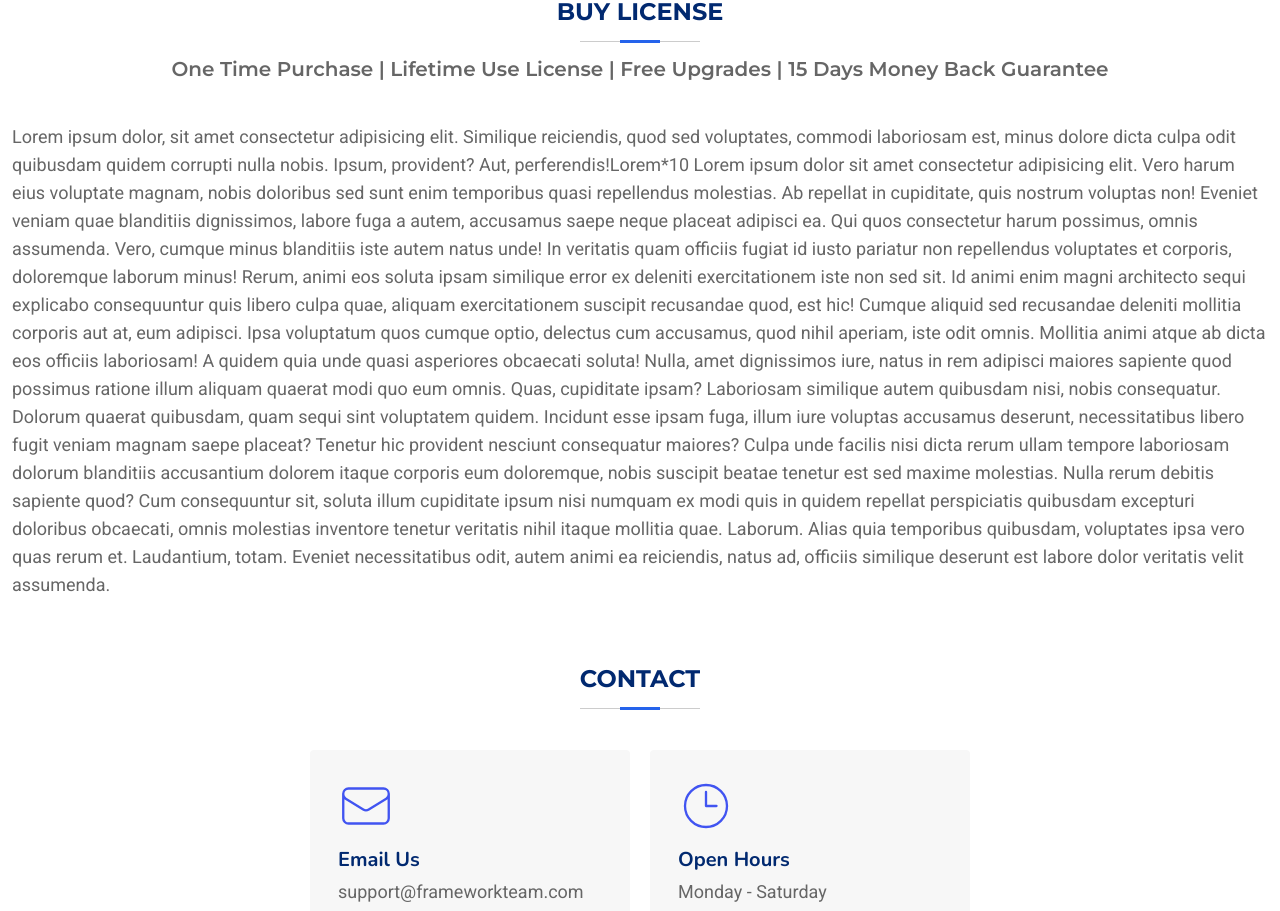
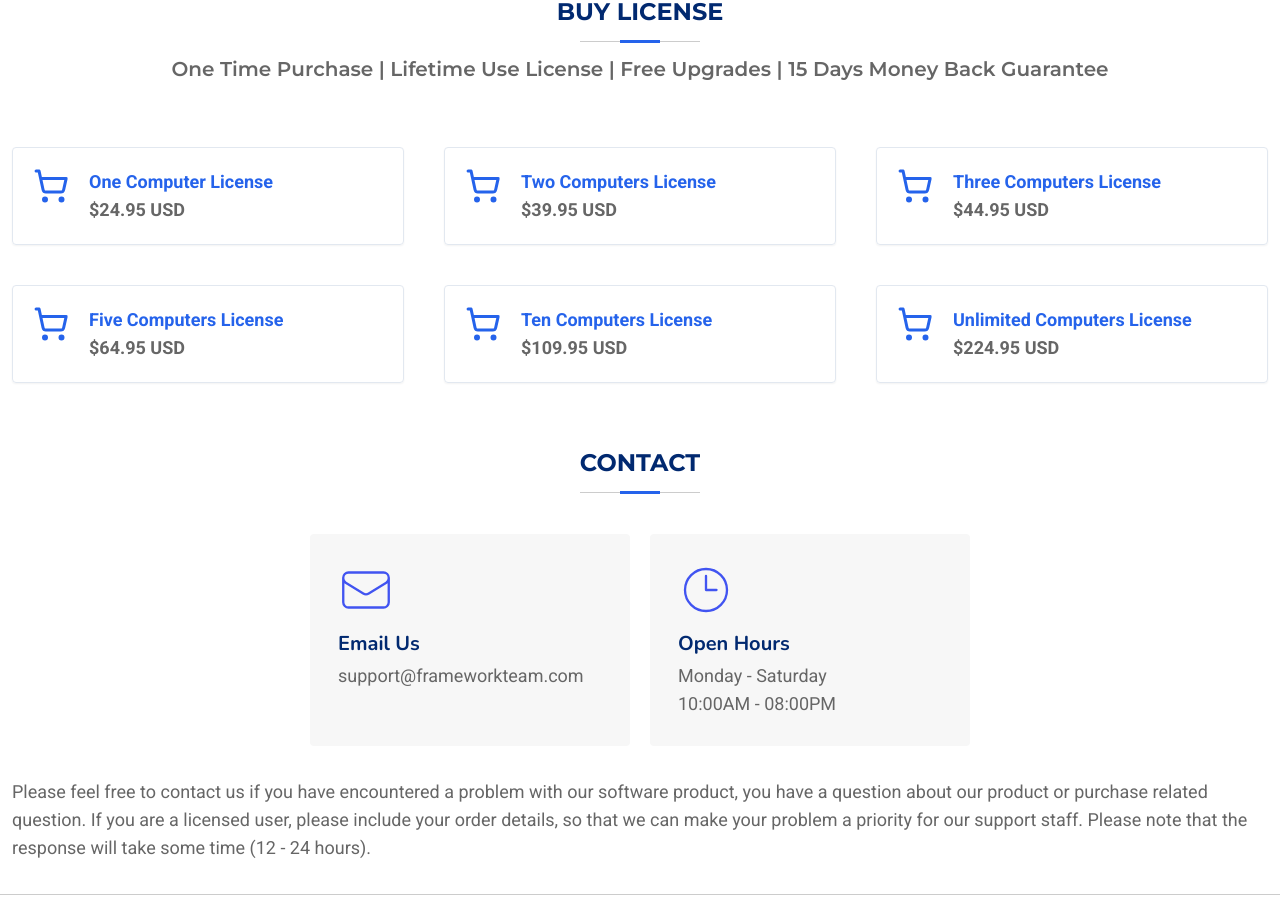
Before and after one commit to ChauhanJaved/jpg-to-pdf-converter, a Next.js app: page / in a window 1280 px wide. Shown: the part 3080-3991 px from the top of the page. Built offline with nearby package versions, Linux system fonts and the light colour scheme.

Commit message:
purchase component update

```diff
--- a/src/components/purchase.tsx
+++ b/src/components/purchase.tsx
@@ -1,10 +1,13 @@
 import {
   HeaderNavItems,
+  licenseOptions,
   portfolioItems,
   ProductIDs,
 } from "@/data/website-data";
 import React from "react";
 import SectionHeader from "./ui/section-header";
+import { ShoppingCart } from "lucide-react";
+import Link from "next/link";
 
 export default function Purchase() {
   const portfolioItem = portfolioItems.find(
@@ -24,44 +27,20 @@ export default function Purchase() {
               : "One Time Purchase | Lifetime Use License | Free Upgrades | 15 Days Money Back Guarantee"
           }
         />
-        <div className="mt-10">
-          Lorem ipsum dolor, sit amet consectetur adipisicing elit. Similique
-          reiciendis, quod sed voluptates, commodi laboriosam est, minus dolore
-          dicta culpa odit quibusdam quidem corrupti nulla nobis. Ipsum,
-          provident? Aut, perferendis!Lorem*10 Lorem ipsum dolor sit amet
-          consectetur adipisicing elit. Vero harum eius voluptate magnam, nobis
-          doloribus sed sunt enim temporibus quasi repellendus molestias. Ab
-          repellat in cupiditate, quis nostrum voluptas non! Eveniet veniam quae
-          blanditiis dignissimos, labore fuga a autem, accusamus saepe neque
-          placeat adipisci ea. Qui quos consectetur harum possimus, omnis
-          assumenda. Vero, cumque minus blanditiis iste autem natus unde! In
-          veritatis quam officiis fugiat id iusto pariatur non repellendus
-          voluptates et corporis, doloremque laborum minus! Rerum, animi eos
-          soluta ipsam similique error ex deleniti exercitationem iste non sed
-          sit. Id animi enim magni architecto sequi explicabo consequuntur quis
-          libero culpa quae, aliquam exercitationem suscipit recusandae quod,
-          est hic! Cumque aliquid sed recusandae deleniti mollitia corporis aut
-          at, eum adipisci. Ipsa voluptatum quos cumque optio, delectus cum
-          accusamus, quod nihil aperiam, iste odit omnis. Mollitia animi atque
-          ab dicta eos officiis laboriosam! A quidem quia unde quasi asperiores
-          obcaecati soluta! Nulla, amet dignissimos iure, natus in rem adipisci
-          maiores sapiente quod possimus ratione illum aliquam quaerat modi quo
-          eum omnis. Quas, cupiditate ipsam? Laboriosam similique autem
-          quibusdam nisi, nobis consequatur. Dolorum quaerat quibusdam, quam
-          sequi sint voluptatem quidem. Incidunt esse ipsam fuga, illum iure
-          voluptas accusamus deserunt, necessitatibus libero fugit veniam magnam
-          saepe placeat? Tenetur hic provident nesciunt consequatur maiores?
-          Culpa unde facilis nisi dicta rerum ullam tempore laboriosam dolorum
-          blanditiis accusantium dolorem itaque corporis eum doloremque, nobis
-          suscipit beatae tenetur est sed maxime molestias. Nulla rerum debitis
-          sapiente quod? Cum consequuntur sit, soluta illum cupiditate ipsum
-          nisi numquam ex modi quis in quidem repellat perspiciatis quibusdam
-          excepturi doloribus obcaecati, omnis molestias inventore tenetur
-          veritatis nihil itaque mollitia quae. Laborum. Alias quia temporibus
-          quibusdam, voluptates ipsa vero quas rerum et. Laudantium, totam.
-          Eveniet necessitatibus odit, autem animi ea reiciendis, natus ad,
-          officiis similique deserunt est labore dolor veritatis velit
-          assumenda.
+        <div className="mt-16 grid grid-cols-1 gap-10 sm:grid-cols-2 lg:grid-cols-3">
+          {licenseOptions.map((license, index) => (
+            <Link target="_blank" key={index} href={license.paymentLink}>
+              <div className="flex flex-row rounded border p-5 shadow-sm">
+                <ShoppingCart className="mr-5 h-8 w-8 text-primary sm:h-9 sm:w-9" />
+                <div className="flex flex-col items-start justify-center font-bold">
+                  <p className="text-base text-primary sm:text-lg">
+                    {license.licenseType}{" "}
+                  </p>
+                  <p className="text-base sm:text-lg"> {license.price}</p>
+                </div>
+              </div>
+            </Link>
+          ))}
         </div>
       </section>
     )
--- a/src/data/website-data.tsx
+++ b/src/data/website-data.tsx
@@ -2445,3 +2445,42 @@ export const portfolioItems: portfolioItem[] = [
     },
   },
 ];
+
+export const licenseOptions = [
+  {
+    licenseType: "One Computer License",
+    price: "$24.95 USD",
+    paymentLink:
+      "https://frameworkteam.onfastspring.com/jpg-to-pdf-converter-one-computer-license",
+  },
+  {
+    licenseType: "Two Computers License",
+    price: "$39.95 USD",
+    paymentLink:
+      "https://frameworkteam.onfastspring.com/jpg-to-pdf-converter-two-computers-license",
+  },
+  {
+    licenseType: "Three Computers License",
+    price: "$44.95 USD",
+    paymentLink:
+      "https://frameworkteam.onfastspring.com/jpg-to-pdf-converter-three-computers-license",
+  },
+  {
+    licenseType: "Five Computers License",
+    price: "$64.95 USD",
+    paymentLink:
+      "https://frameworkteam.onfastspring.com/jpg-to-pdf-converter-five-computers-license",
+  },
+  {
+    licenseType: "Ten Computers License",
+    price: "$109.95 USD",
+    paymentLink:
+      "https://frameworkteam.onfastspring.com/jpg-to-pdf-converter-ten-computers-license",
+  },
+  {
+    licenseType: "Unlimited Computers License",
+    price: "$224.95 USD",
+    paymentLink:
+      "https://frameworkteam.onfastspring.com/jpg-to-pdf-converter-unlimited-computers-license",
+  },
+];
```
